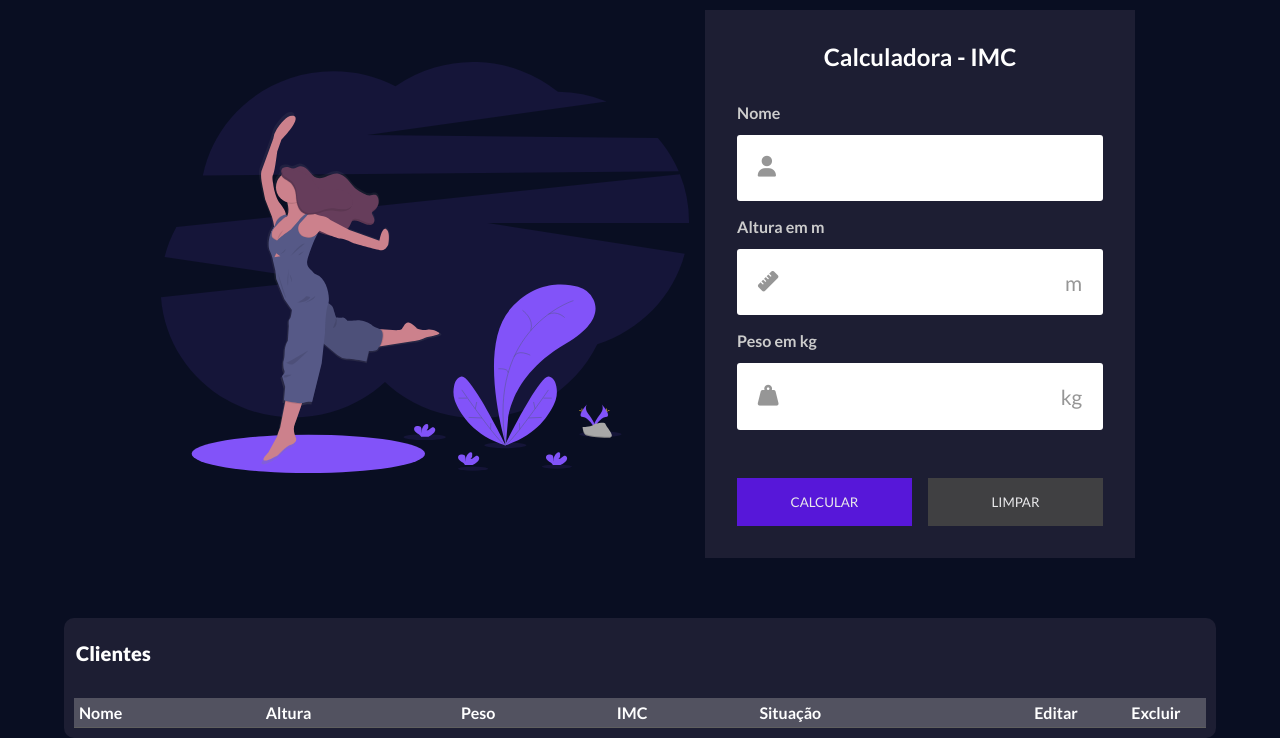
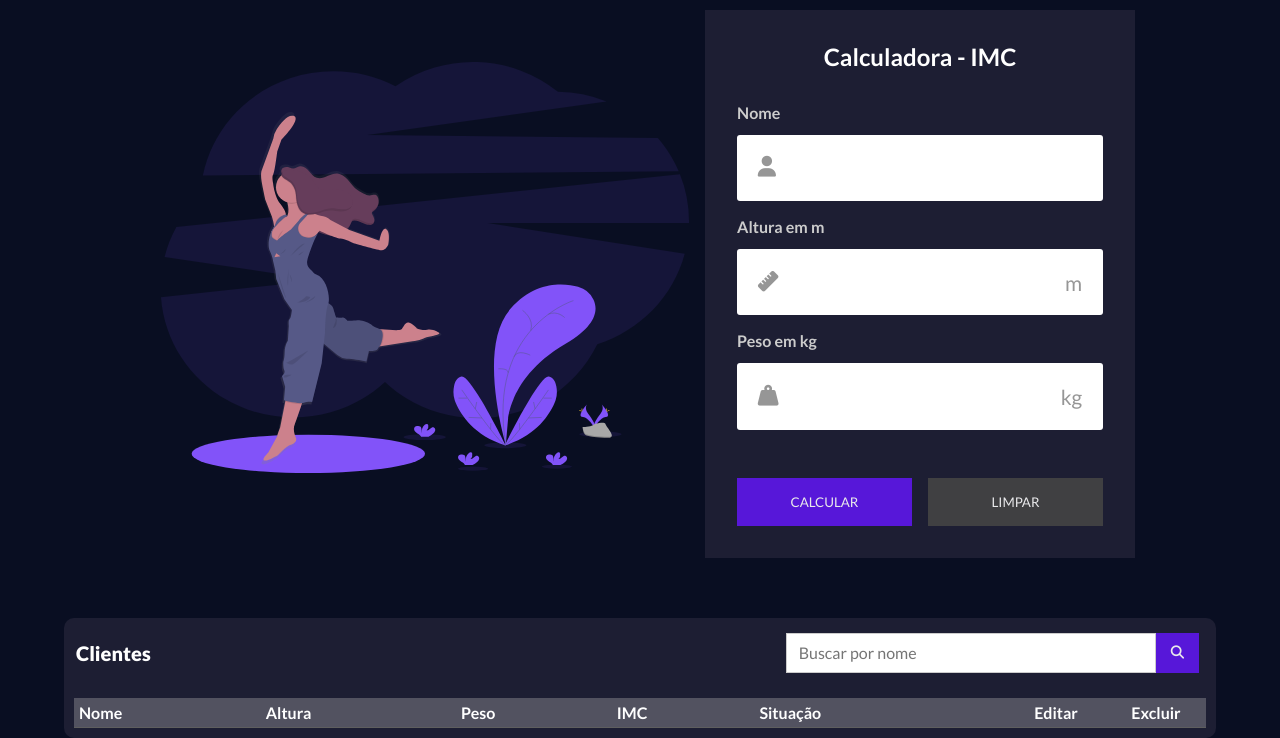
Before and after one commit to GiigADS2023/IMC_NutriControl, a plain HTML site: page index.html in a window 1280 px wide. Shown: the part 110-848 px from the top of the page. Drawn offline with nearby package versions, Linux system fonts and the light colour scheme.

Commit message:
Barrinha de pesquisa

```diff
--- a/assets/style/style.css
+++ b/assets/style/style.css
@@ -308,6 +308,37 @@ thead tr th.acao {
     text-align: center;
 }
 
+#pesquisar {
+    display: flex;
+    align-items: center;
+    margin: 5px;
+}
+
+#search {
+    height: 2.5rem;
+    width: 370px;
+    padding: 8px 12px;
+    border-radius: 5px005px;
+    border: 1px solid #ccc;
+    font-size: 1rem;
+    box-shadow: 02px5pxrgba(0, 0, 0, 0.1);
+    outline: none;
+}
+
+#search-btn {
+    height: 2.5rem;
+    padding: 015px;
+    border: none;
+    border-radius: 05px5px0;
+    cursor: pointer;
+    color: white;
+    display: flex;
+    align-items: center;
+    justify-content: center;
+    box-shadow: 02px5pxrgba(0, 0, 0, 0.1);
+    transition: background-color 0.3s ease;
+}
+
 /* Responsivo */
 @media screen and (max-width: 1024px) {
     .title {
--- a/index.html
+++ b/index.html
@@ -79,6 +79,10 @@
         <div class="list-clientes">
             <div class="header">
                 <span>Clientes</span>
+                <div id="pesquisar">
+                    <input type="text" placeholder="Buscar por nome" id="search" name="search">
+                    <button id="search-btn"><i class="fa-solid fa-magnifying-glass"></i></button>
+                </div>
             </div>
 
             <div class="divTable">
```
